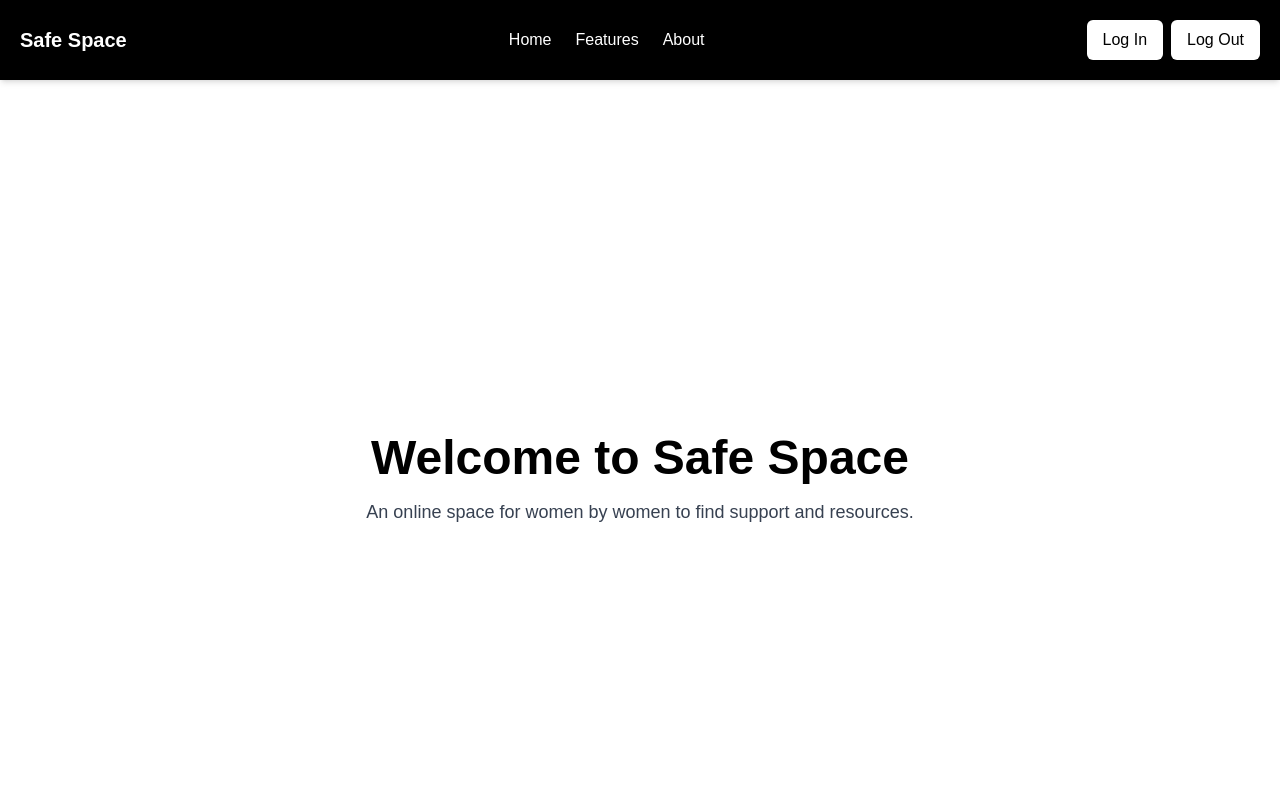
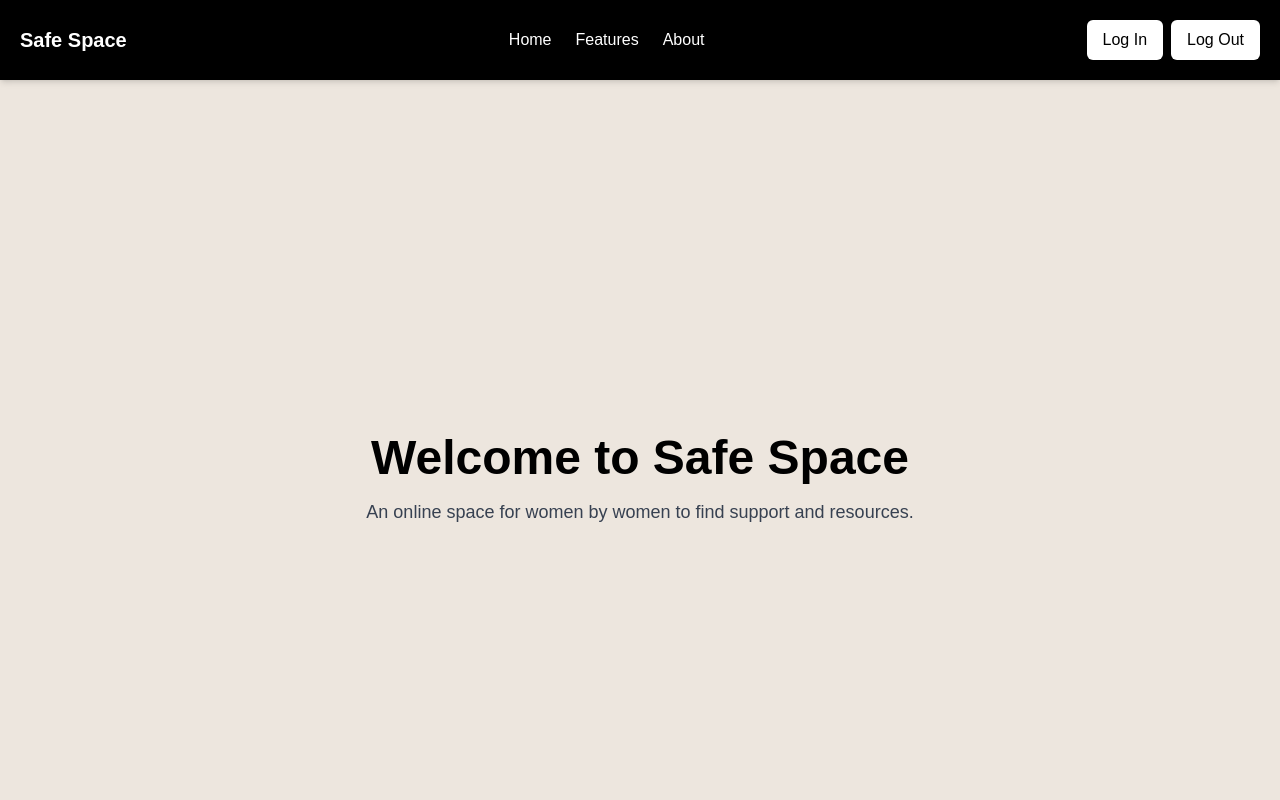
Before and after one commit to SidVen26/InnovateHer25, a Next.js app in the folder safe-space/: page / in a window 1280 px wide. Shown: the top 800 px of the page. Built offline with nearby package versions, Linux system fonts and the light colour scheme.

Commit message:
last change

```diff
--- a/safe-space/app/page.tsx
+++ b/safe-space/app/page.tsx
@@ -7,7 +7,7 @@
 const HomePage: React.FC = () => {
   const router = useRouter();
   return (
-    <div className="min-h-screen bg-white text-black">
+    <div className="min-h-screen text-black">
       {/* Navbar */}
       <nav className="flex justify-between items-center p-5 shadow-md bg-black text-white">
         <div className="text-xl font-bold">Safe Space</div>
```
